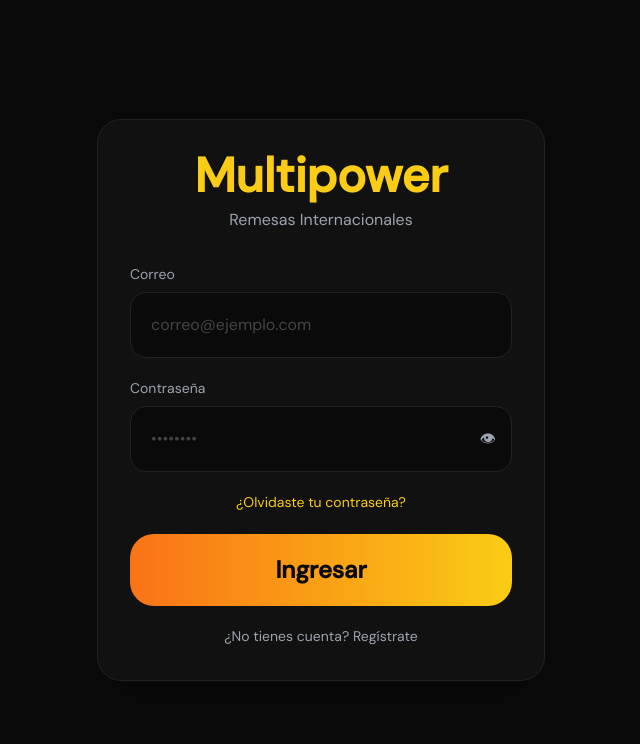
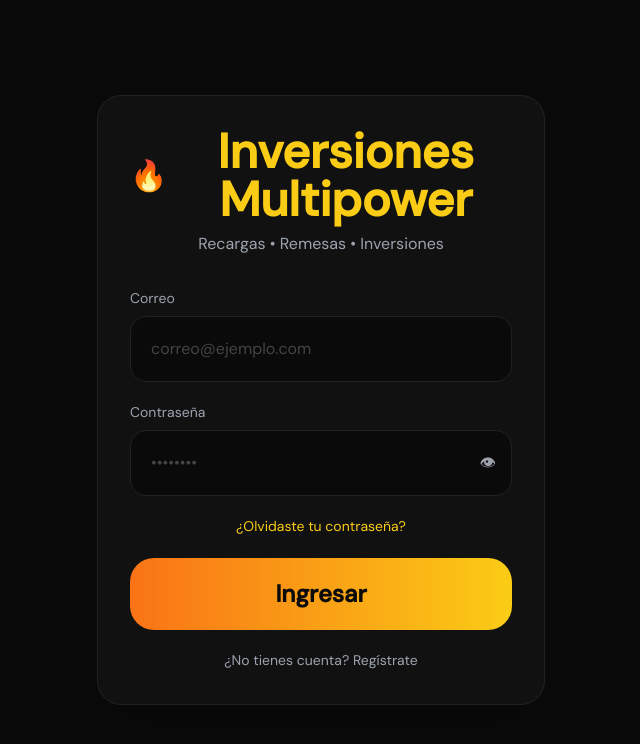
Before and after one commit to migueledgardom-beep/multipower-remesas, a React (Vite) app: page /login in a window 1280 px wide. Shown: the top 744 px of the page, without its empty margins (319-959 px from the left). Built offline with nearby package versions, Linux system fonts and the light colour scheme; no server answers.

Commit message:
final branding and fintech ui polish

```diff
--- a/src/pages/LoginPage.jsx
+++ b/src/pages/LoginPage.jsx
@@ -99,12 +99,20 @@ export default function LoginPage() {
       <div className="w-full max-w-md bg-[#111] border border-[#222] rounded-3xl p-8 shadow-2xl">
 
         <div className="text-center mb-8">
-          <h1 className="text-5xl font-black text-yellow-400 mb-2">
-            Multipower
-          </h1>
+          <div className="flex items-center justify-center gap-3 mb-2">
+
+  <span className="text-3xl">
+    🔥
+  </span>
+
+  <h1 className="text-4xl md:text-5xl font-black text-yellow-400">
+    Inversiones Multipower
+  </h1>
+
+</div>
 
           <p className="text-gray-400">
-            Remesas Internacionales
+            Recargas • Remesas • Inversiones
           </p>
         </div>
 
```
